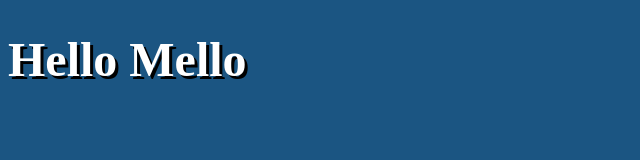
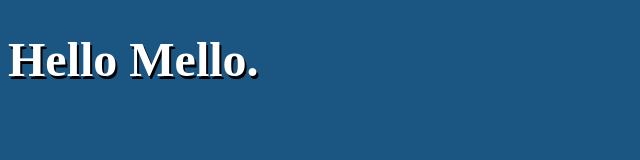
Before and after one commit to manirastegari/StopWatch, a plain HTML site: page index.html in a window 1280 px wide. Shown: the whole page, without its empty margins (0-640 px from the left). Drawn offline with Linux system fonts and the light colour scheme.

Commit message:
chishodpas

```diff
--- a/index.html
+++ b/index.html
@@ -8,6 +8,6 @@
     <title>StopWatch</title>
 </head>
 <body>
-    <h1>Hello Mello</h1>
+    <h1>Hello Mello.</h1>
 </body>
 </html>
--- a/styles.css
+++ b/styles.css
@@ -5,5 +5,5 @@
     font-family: 'Times New Roman', Times, serif;
     color: #fff;
     font-size: 3rem;
-    text-shadow: 3px 3px black;
+    text-shadow: 2px 3px black;
     }
```
